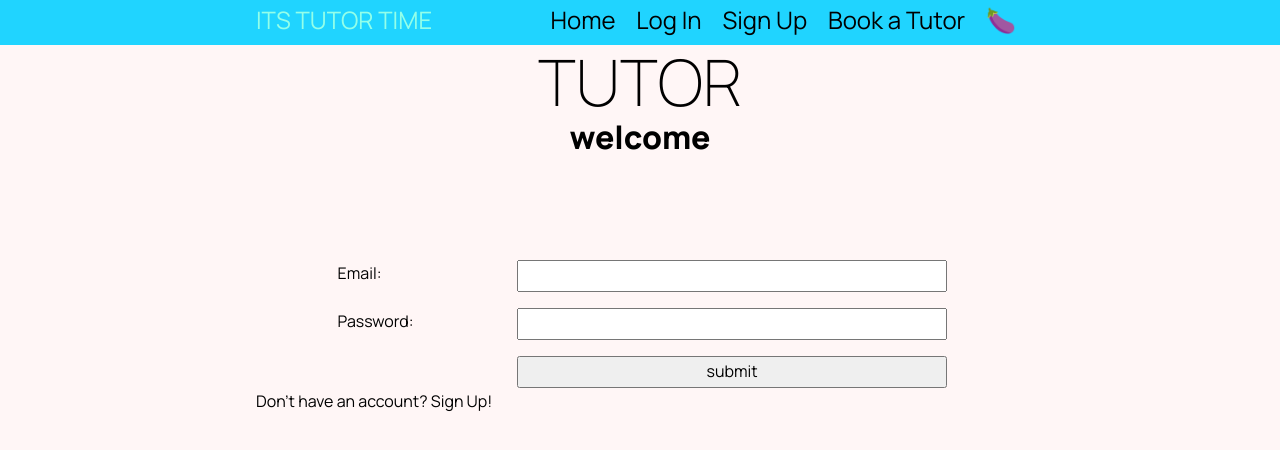
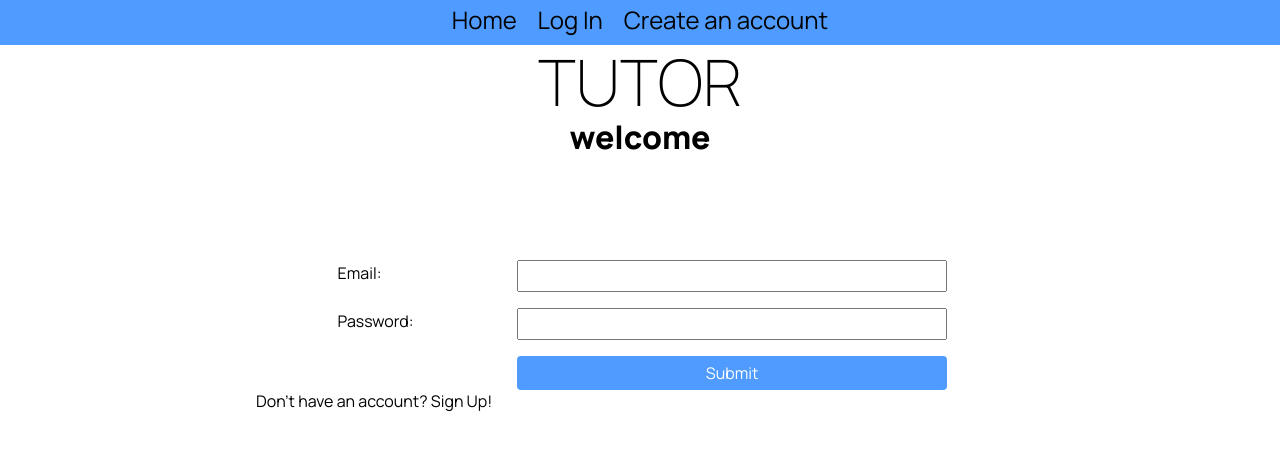
Before and after one commit to seananan/13DTStutor, a Flask app: page /login in a window 1280 px wide. Shown: the top 450 px of the page. Run offline with Flask 3, Linux system fonts and the light colour scheme; parts of the project's set-up code (start-up, migrations or seed data) failed here and were passed over.

Commit message:
Added new html that shows all sessions in a table, apply button currently not working.

```diff
--- a/app.py
+++ b/app.py
@@ -52,7 +52,7 @@ def render_login_page():  # put application's code here\
         cur.execute(query,(email,))
         user_info = cur.fetchone()
         con.close()
-
+        session["logged_in"] = True
         print(f"DEBUG: Entered email: {email}")  # Debugging email input
         print(f"DEBUG: Retrieved user_info: {user_info}")  # Debugging database result
         if user_info:
@@ -100,24 +100,52 @@ def render_signup_page():  # put application's code here
         cur.execute(query_insert, (fname, lname, email, password1, is_tutor))
         con.commit()
         con.close()
+        session["logged_in"] = True
         session['is_tutor'] = is_tutor
     return render_template('signup.html')
+
+@app.route('/apply',methods=['POST', 'GET'])
+def apply_session():
+    if 'user_id' not in session:
+        return redirect('login.html')
+    session_id = request.form.get('session_id')
+    tutee_id = session['user_id']
+    con = connect_database(DATABASE)
+    cur=con.cursor()
+    query = 'INSERT INTO applications (session_id, tutee_id) VALUES (?, ?)'
+    cur.execute(query, (session_id, tutee_id))
+    con.commit()
+    con.close()
+    return redirect('/tutee')
+
 
 @app.route('/logout')
 def render_logout_page():
     session.clear()
     return redirect("/")
 
+@app.route('/tutee',methods=['POST', 'GET'])
+def render_tutee_page():
+    con = connect_database(DATABASE)
+    cur = con.cursor()
+    query = "SELECT session.session_id, session.subject, session.subject_level, session.session_time, user.first_name, user.surname, user.email FROM session JOIN user ON session.fk_user_id = user.user_id"
+    cur.execute(query)
+    sessions = cur.fetchall()
+    con.close()
+    print("DEBUG: Sessions ->", sessions)
+    return render_template('tutee.html', sessions=sessions)
 @app.route('/tutor',methods=['POST', 'GET'])
 def render_booking_page():  # put application's code here
     if request.method == 'POST':
         subject = request.form.get('subject')
         level = request.form.get('level')
         time = request.form.get('time')
+        tutor_id = session.get('user_id')
+        print("DEBUG: session['user_id'] =", session.get('user_id'))
         con = connect_database(DATABASE)
         cur = con.cursor()
-        query_insert = "INSERT INTO session (subject, subject_level, session_time) VALUES (?, ?, ?)"
-        cur.execute(query_insert, (subject, level, time))
+        query_insert = "INSERT INTO session (subject, subject_level, session_time, fk_user_id) VALUES (?, ?, ?, ?)"
+        cur.execute(query_insert, (subject, level, time, tutor_id))
         con.commit()
         con.close()
         return redirect("/")
--- a/static/smile.css
+++ b/static/smile.css
@@ -6,7 +6,7 @@
 }
 
 body {
-    background-color: rgb(255, 246, 246);
+    background-color: rgb(255, 255, 255);
 }
 
 .container {
@@ -40,23 +40,24 @@ h2 {
 }
 
 nav {
-    background-color: rgb(32, 212, 255); /* darkest blue */
+    background-color: rgb(79, 155, 255); /* darkest blue */
     text-align: center;
     /*color: rgba(52, 152, 219, 1.0);!*light blue*!*/
     font-size: 1.5rem;
     padding-top: 0.4rem;
     padding-bottom: 0.7rem;
-    color: rgb(147, 255, 233); /*light blue*/
+    display: flex;
+    justify-content: center;
+    align-items: center;
+    gap: 1rem;
 }
 
-.navbar-brand {
-    display: inline;
-    float: left;
+
 }
 
 .navbar-links {
     display: inline;
-    float: right;
+    float: none;
 }
 
 nav a {
@@ -97,8 +98,8 @@ a, a:visited {
     /*display: table-cell;*/
     /*padding: 0.5rem;*/
     /*margin: 1vw;*/
-    border: 1px solid rgb(0, 0, 0);
-    color: rgb(0, 0, 0);
+    border: 1px solid rgb(255, 0, 0);
+    color: rgb(255, 0, 0);
     margin-bottom: 0.5rem;
 }
 
@@ -127,7 +128,7 @@ a, a:visited {
 }
 
 .product-box a {
-    border: 1px solid #000000;
+    border: 1px solid #ffffff;
     padding: 0.3rem;
     text-align: right;
 }
@@ -168,7 +169,38 @@ a, a:visited {
 }
 
 table {
-    border-collapse: collapse;
+    width: 100%;
+    border-spacing: 0;
+    margin-top: 1rem;
+    background-color: #ffffff;
+    border-radius:7px;
+    overflow: hidden;
+}
+
+th, td {
+    padding: 0.5rem;
+    text-align: center;
+    border-bottom: 1px solid #000000;
+}
+
+th {
+    background-color: rgb(79, 155, 255);
+    color: #050505;
+    font-weight: bold;
+    text-transform: uppercase;
+}
+
+td form {
+    margin: 0;
+}
+
+input[type="submit"] {
+    background-color: rgb(79, 155, 255);
+    color: white;
+    border: none;
+    padding: 0.5rem 1rem;
+    border-radius: 4px;
+    cursor: pointer;
 }
 
 .cart-table > thead {
@@ -184,6 +216,7 @@ table {
 .cart-total {
     font-weight: bold;
 }
+
 
 
 @media only screen and (max-width: 600px) {
--- a/templates/base.html
+++ b/templates/base.html
@@ -13,17 +13,19 @@
 <body>
 <nav>
     <div class="container">
-        <div class="navbar-brand">ITS TUTOR TIME</div>
+
         <div class="navbar-links">
             <a href="/">Home</a>
-            <a href="/login">Log In</a>
-            <a href="/signup">Sign Up</a>
-            {% if session.is_tutor == True %}
-                <a href="/tutor">Create a Session</a>
+            {% if session.logged_in %}
+                <a href="/logout">Log Out</a>
+                <a href="/tutee">Book a Tutor</a>
+                {% if session.is_tutor %}
+                    <a href="/tutor">Create a Session</a>
+                {% endif %}
             {% else %}
-                <a href="/tutee">Book a Tutor</a>
+                <a href="/login">Log In</a>
+                <a href="/signup">Create an account</a>
             {% endif %}
-            <a href="/logout">🍆</a>
         </div>
     </div>
 </nav>
--- a/templates/login.html
+++ b/templates/login.html
@@ -16,7 +16,7 @@
 
         <div class="form-group">
             <div class="form-label"> </div>
-            <div class="form-element"> <input type="submit" value="submit"></div>
+            <div class="form-element"> <input type="submit" value="Submit"></div>
         </div>
     </form>
     <br>
```
Also changed, not shown: templates/tutee.html (+29 -9 lines), 1 other file.
